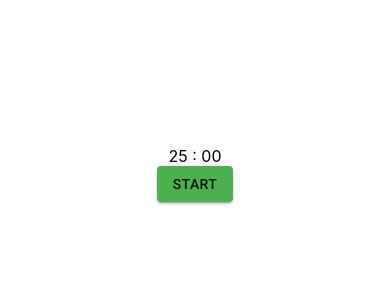
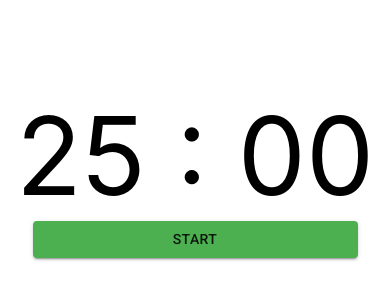
Before and after one commit to drewkiimon/think-straight, a React (Create React App) app: page / in a window 390 px wide. Shown: the part 248-548 px from the top of the page. Built offline with nearby package versions, Linux system fonts and the light colour scheme; the HTML template or start-up script is replaced by a standard one.

Commit message:
Mobile view is better

```diff
--- a/src/App.js
+++ b/src/App.js
@@ -1,9 +1,8 @@
 import React from "react";
+import Grid from '@material-ui/core/Grid';
+import Timer from "./components/Timer";
+
 import "./App.scss";
-import Grid from '@material-ui/core/Grid';
-
-// Components
-import Timer from "./components/Timer";
 
 function App() {
 
@@ -12,7 +11,7 @@ function App() {
 			<Grid
 				container
 				spacing={0}
-				direction="column"
+				// direction="column"
 				alignItems="center"
 				justify="center"
 				style={{ minHeight: '100vh' }}
--- a/src/components/Timer.js
+++ b/src/components/Timer.js
@@ -1,5 +1,6 @@
 import React, { Component } from "react";
 import Button from '@material-ui/core/Button';
+import Grid from '@material-ui/core/Grid';
 import { createMuiTheme, ThemeProvider } from '@material-ui/core/styles';
 import { green, red } from '@material-ui/core/colors';
 
@@ -26,7 +27,7 @@ class Timer extends Component {
     }
 
     runMe() {
-        // had to bind so I  could use 'this'
+        console.log(this.state.current);
         this.setState(
             {
                 current: this.state.current + 1
@@ -57,21 +58,26 @@ class Timer extends Component {
     render() {
 
         return (
-            <div className="timer">
-                <div>
+            <Grid container
+                alignItems="center"
+                justify="center"
+                className="timer">
+                <Grid item xs={12} className="timer-holder">
                     <span>{(this.state.pomodoroLength - this.state.current) / 60 | 0}</span>
                     <span> : </span>
                     <span>{String((this.state.pomodoroLength - this.state.current) % 60).length === 1 ?
                         "0" + ((this.state.pomodoroLength - this.state.current) % 60) :
                         (this.state.pomodoroLength - this.state.current) % 60}</span>
-                </div>
+                </Grid>
 
-                <ThemeProvider theme={this.state.theme}>
-                    <Button variant="contained" color="primary" onClick={this.toggleTimer}>
-                        { this.state.active ? "Stop" : "Start" }
-                    </Button>
-                </ThemeProvider>
-            </div>
+                <Grid item xs={10}>
+                    <ThemeProvider theme={this.state.theme}>
+                        <Button className="timer-action-button" variant="contained" color="primary" onClick={this.toggleTimer}>
+                            { this.state.active ? "Pause" : "Start" }
+                        </Button>
+                    </ThemeProvider>
+                </Grid>
+            </Grid>
         )
     }
 }
--- a/src/components/Timer.scss
+++ b/src/components/Timer.scss
@@ -1,8 +1,9 @@
 .timer {
-    .stop-button {
-        background-color: red;
+    .timer-holder {
+        font-size: 108px;
     }
-    .start-button {
-        background-color: green;
+
+    .timer-action-button {
+        width: 100%
     }
 }
```
